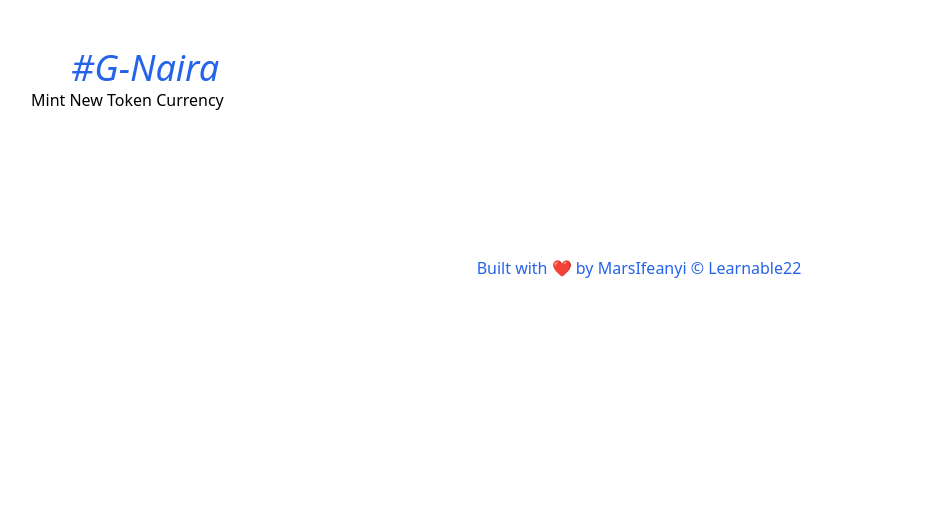
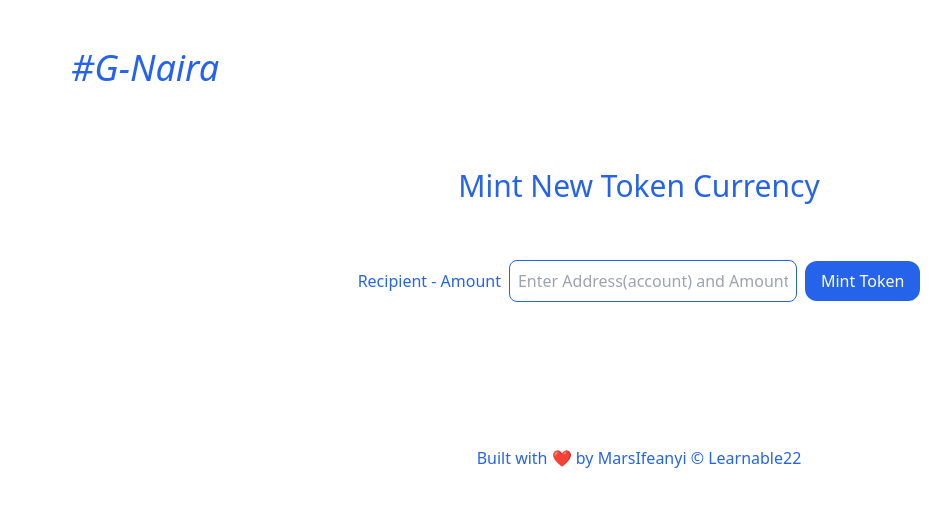
Before and after one commit to MarsIfeanyi/G-Naira-Digital-Currency, a React (Vite) app in the folder frontEnd/: page /mint-token in a window 1280 px wide. Shown: the top 506 px of the page, without its empty margins (1-952 px from the left). Built offline with nearby package versions, Linux system fonts and the light colour scheme.

Commit message:
Update style and text input

```diff
--- a/frontEnd/src/pages/MintTokenPage.jsx
+++ b/frontEnd/src/pages/MintTokenPage.jsx
@@ -1,9 +1,76 @@
-import React from "react";
+import { ethers } from "ethers";
+import { useState } from "react";
+import Web3Modal from "web3modal";
+
+import { contractABI, contractAddress } from "../constants/config";
 
 const MintTokenPage = () => {
+  const [feedback, setFeedback] = useState("");
+  const [transactionHash, setTransactionHash] = useState();
+
+  const handleSubmit = async (e) => {
+    e.preventDefault();
+
+    const web3Modal = new Web3Modal();
+    const connection = await web3Modal.connect();
+    const provider = new ethers.providers.Web3Provider(connection);
+
+    // creating a signer
+    const signer = provider.getSigner();
+    const contract = new ethers.Contract(contractAddress, contractABI, signer);
+
+    //const transaction = await contract.sendFeedBack(feedback);
+
+    setTransactionHash(`
+            Mining... ${transaction.hash}
+
+            `);
+    await transaction.wait();
+    setTransactionHash(
+      `
+            Mined... ${transaction.hash}`
+    );
+
+    setFeedback("");
+  };
+
   return (
-    <div>
-      <h1>Mint New Token Currency</h1>
+    <div
+      className="mt-20
+    "
+    >
+      <h1
+        className="justify-center text-3xl mx-auto items-center text-center text-blue-600
+      "
+      >
+        Mint New Token Currency
+      </h1>
+
+      <form onSubmit={handleSubmit}>
+        <div className="flex flex-col space-y-6  space-x-0  md:space-x-4  mx-auto items-center justify-center mt-14">
+          {/* Individual Container */}
+          <div className="space-y-2 md:space-y-0 flex-col md:flex-row  ">
+            <label htmlFor="feedback" className="text-blue-600 mr-2">
+              Recipient - Amount
+            </label>
+
+            <input
+              type="text"
+              value={feedback}
+              placeholder="Enter Address(account) and Amount"
+              required
+              onChange={(e) => setFeedback(e.target.value)}
+              className="rounded-lg p-2 border border-blue-600 w-72"
+            />
+            <button
+              type="submit"
+              className="bg-blue-600 rounded-xl py-2 px-4 text-white ml-2   "
+            >
+              Mint Token
+            </button>
+          </div>
+        </div>
+      </form>
     </div>
   );
 };
```
